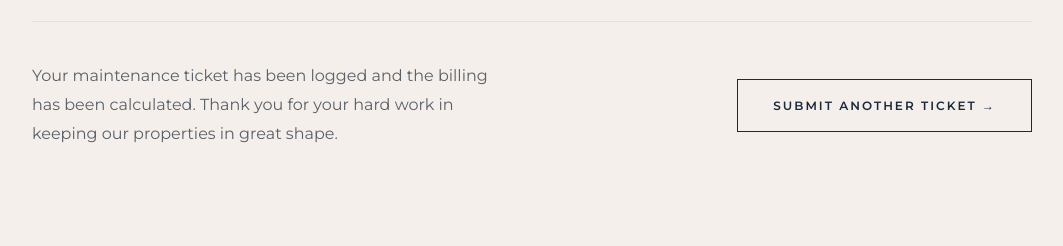
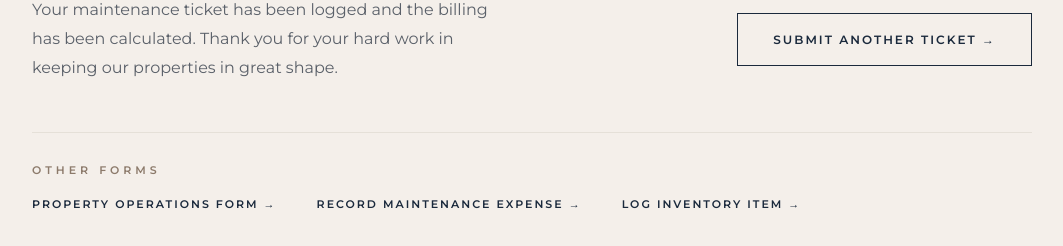
Before and after one commit to Kliff1820/BNB-Maintenance-expense-ticket, a plain HTML site: page index.html in a window 1280 px wide. Shown: the part 536-782 px from the top of the page, without its empty margins (108-1171 px from the left). Drawn offline with nearby package versions, Linux system fonts and the light colour scheme; a web font is replaced by a local one.

Commit message:
Update index.html

```diff
--- a/index.html
+++ b/index.html
@@ -102,6 +102,49 @@
     color: #FFFFFF;
   }
   a { text-decoration: none; }
+
+  /* ── Other Forms Navigation ── */
+  .otherforms {
+    margin-top: 50px;
+    padding-top: 30px;
+    border-top: 1px solid #E5E0D8;
+  }
+  .otherforms-label {
+    font-size: 11px;
+    font-weight: 600;
+    letter-spacing: 4px;
+    text-transform: uppercase;
+    color: #8C7A6B;
+    margin-bottom: 20px;
+  }
+  .otherforms-links {
+    display: flex;
+    flex-wrap: wrap;
+    gap: 12px 40px;
+  }
+  .otherforms-link {
+    font-size: 11px;
+    font-weight: 600;
+    letter-spacing: 2px;
+    text-transform: uppercase;
+    color: #1A293C;
+    text-decoration: none;
+    position: relative;
+    padding-bottom: 3px;
+    transition: color 0.3s ease;
+  }
+  .otherforms-link::after {
+    content: '';
+    position: absolute;
+    bottom: 0;
+    left: 0;
+    width: 0;
+    height: 1px;
+    background: #8C7A6B;
+    transition: width 0.4s ease;
+  }
+  .otherforms-link:hover { color: #8C7A6B; }
+  .otherforms-link:hover::after { width: 100%; }
 </style>
 </head>
 <body>
@@ -109,7 +152,6 @@
     <div class="brand">
       BNB Louisville
     </div>
-
     <h1>
       Ticket<br>Submitted<br><span class="successword">Successfully.</span>
     </h1>
@@ -127,6 +169,15 @@
         </a>
       </div>
     </div>
+
+    <div class="otherforms">
+      <div class="otherforms-label">Other Forms</div>
+      <div class="otherforms-links">
+        <a href="https://tally.so/r/aQYBYZ" class="otherforms-link">Property Operations Form &rarr;</a>
+        <a href="https://tally.so/r/Xx0DEP" class="otherforms-link">Record Maintenance Expense &rarr;</a>
+        <a href="https://tally.so/r/9qd6XE" class="otherforms-link">Log Inventory Item &rarr;</a>
+      </div>
+    </div>
   </div>
 </body>
 </html>
```
